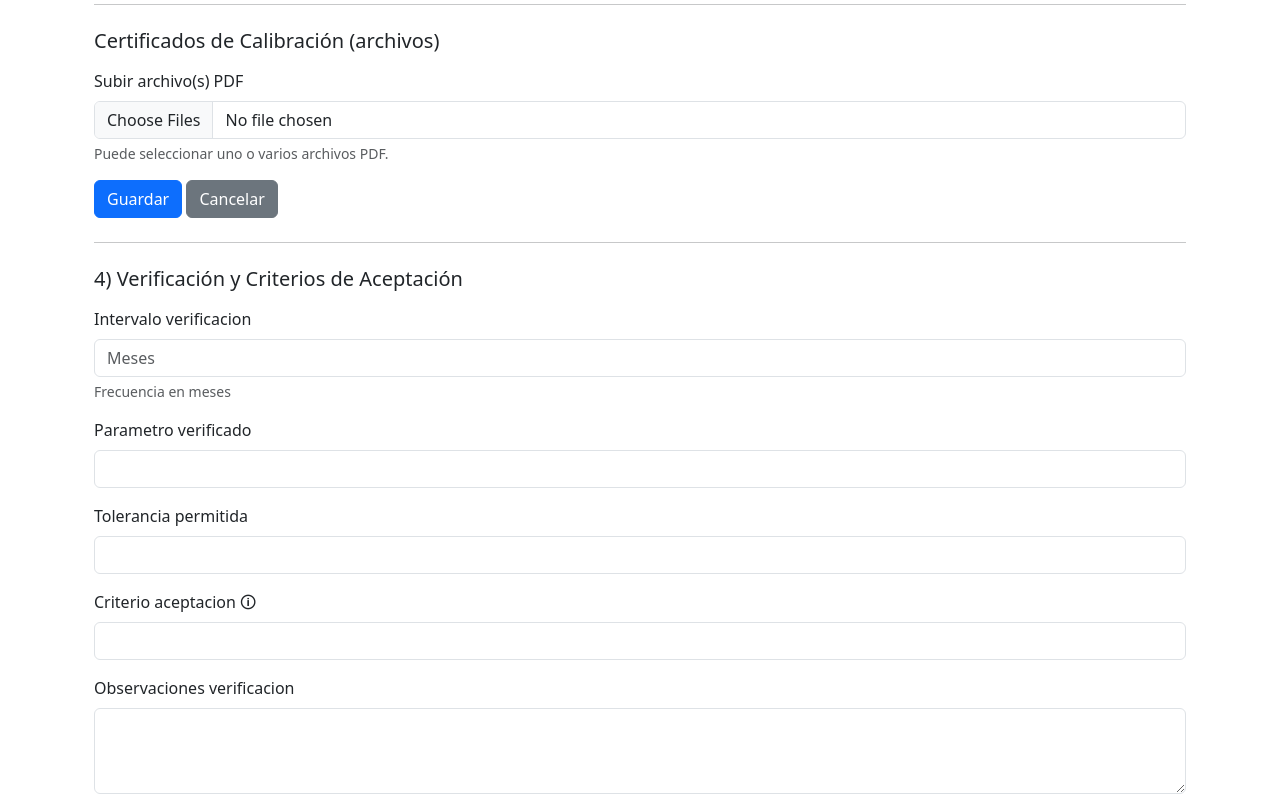
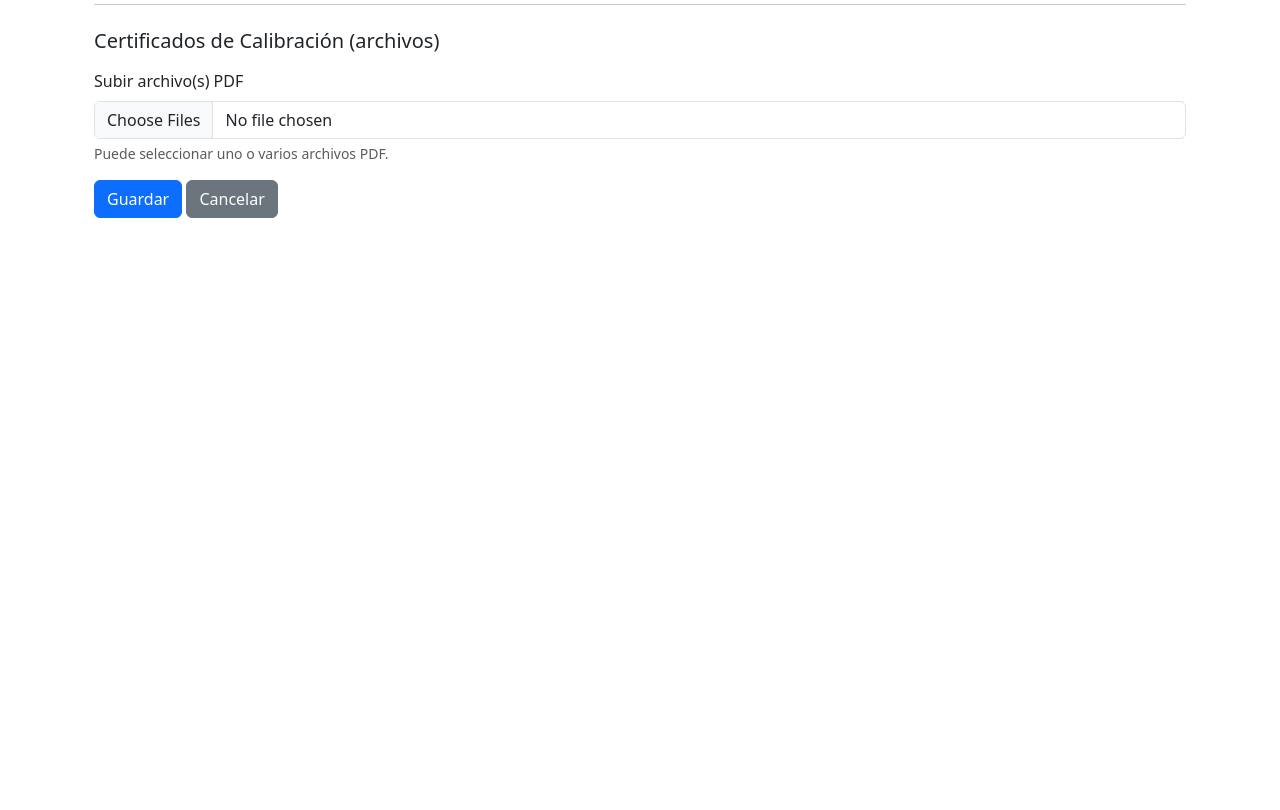
Before and after one commit to ortizpy/metrapp, a Django app: page /instrumentos/nuevo/ in a window 1280 px wide. Shown: the part 2165-2975 px from the top of the page. After the commit the page ends 2383 px from the top, so only its background shows below. Run offline with Django 5.2, Linux system fonts and the light colour scheme; the visitor is signed in with stand-in values (Sample User, id 1).

Commit message:
Actualizar modelos, formularios y vistas de instrumento

```diff
--- a/gestion_instrumentos/forms.py
+++ b/gestion_instrumentos/forms.py
@@ -46,16 +46,6 @@ class InstrumentoForm(forms.ModelForm):
             'numero_certificado_calibracion': forms.TextInput(attrs={'class': 'form-control'}),
             'patron_asociado': forms.TextInput(attrs={'class': 'form-control'}),
             'intervalo_calibracion': forms.NumberInput(attrs={'class': 'form-control', 'placeholder': 'Meses'}),
-
-            # Sección 4
-            'intervalo_verificacion': forms.NumberInput(attrs={'class': 'form-control', 'placeholder': 'Meses'}),
-            'parametro_verificado': forms.TextInput(attrs={'class': 'form-control'}),
-            'tolerancia_permitida': forms.TextInput(attrs={'class': 'form-control'}),
-            'criterio_aceptacion': forms.TextInput(attrs={
-                'class': 'form-control',
-                'title': 'Los criterios de aceptación deben estar documentados y referidos en los procedimientos internos del laboratorio.'
-            }),
-            'observaciones_verificacion': forms.Textarea(attrs={'class': 'form-control', 'rows': 3}),
         }
 
     def clean_fecha_adquisicion(self):
--- a/gestion_instrumentos/models.py
+++ b/gestion_instrumentos/models.py
@@ -77,12 +77,7 @@ class Instrumento(models.Model):
     patron_asociado = models.CharField(max_length=255, null=True, blank=True)
     intervalo_calibracion = models.PositiveIntegerField(null=True, blank=True)
 
-    # Sección 4: Verificación y Criterios de Aceptación
-    intervalo_verificacion = models.PositiveIntegerField(null=True, blank=True, help_text="Frecuencia en meses")
-    parametro_verificado = models.CharField(max_length=255, null=True, blank=True)
-    tolerancia_permitida = models.CharField(max_length=255, null=True, blank=True)
-    criterio_aceptacion = models.CharField(max_length=500, null=True, blank=True)
-    observaciones_verificacion = models.TextField(null=True, blank=True)
+
 
 
 class CertificadoCalibracion(models.Model):
--- a/gestion_instrumentos/templates/gestion_instrumentos/registrar_instrumento.html
+++ b/gestion_instrumentos/templates/gestion_instrumentos/registrar_instrumento.html
@@ -99,31 +99,6 @@
 
         <button type="submit" class="btn btn-primary">Guardar</button>
         <a href="{% url 'dashboard' %}" class="btn btn-secondary">Cancelar</a>
-
-        <hr class="my-4">
-        <h5 class="mb-3">4) Verificación y Criterios de Aceptación</h5>
-
-        {% for field in form %}
-            {% if field.name in 'intervalo_verificacion parametro_verificado tolerancia_permitida criterio_aceptacion observaciones_verificacion' %}
-                <div class="mb-3">
-                    <label for="{{ field.id_for_label }}" class="form-label">
-                        {{ field.label }}
-                        {% if field.name == 'criterio_aceptacion' %}
-                            <span title="Los criterios de aceptación deben estar documentados y referidos en los procedimientos internos del laboratorio." style="cursor: help;">🛈</span>
-                        {% endif %}
-                    </label>
-                    {{ field }}
-                    {% if field.help_text %}
-                        <div class="form-text">{{ field.help_text }}</div>
-                    {% endif %}
-                    {% for error in field.errors %}
-                        <div class="text-danger">{{ error }}</div>
-                    {% endfor %}
-                </div>
-            {% endif %}
-        {% endfor %}
-
-
     </form>
 </div>
 {% endblock %}
```
Also changed, not shown: gestion_instrumentos/templates/gestion_instrumentos/detalle_instrumento.html (+0 -18 lines).
